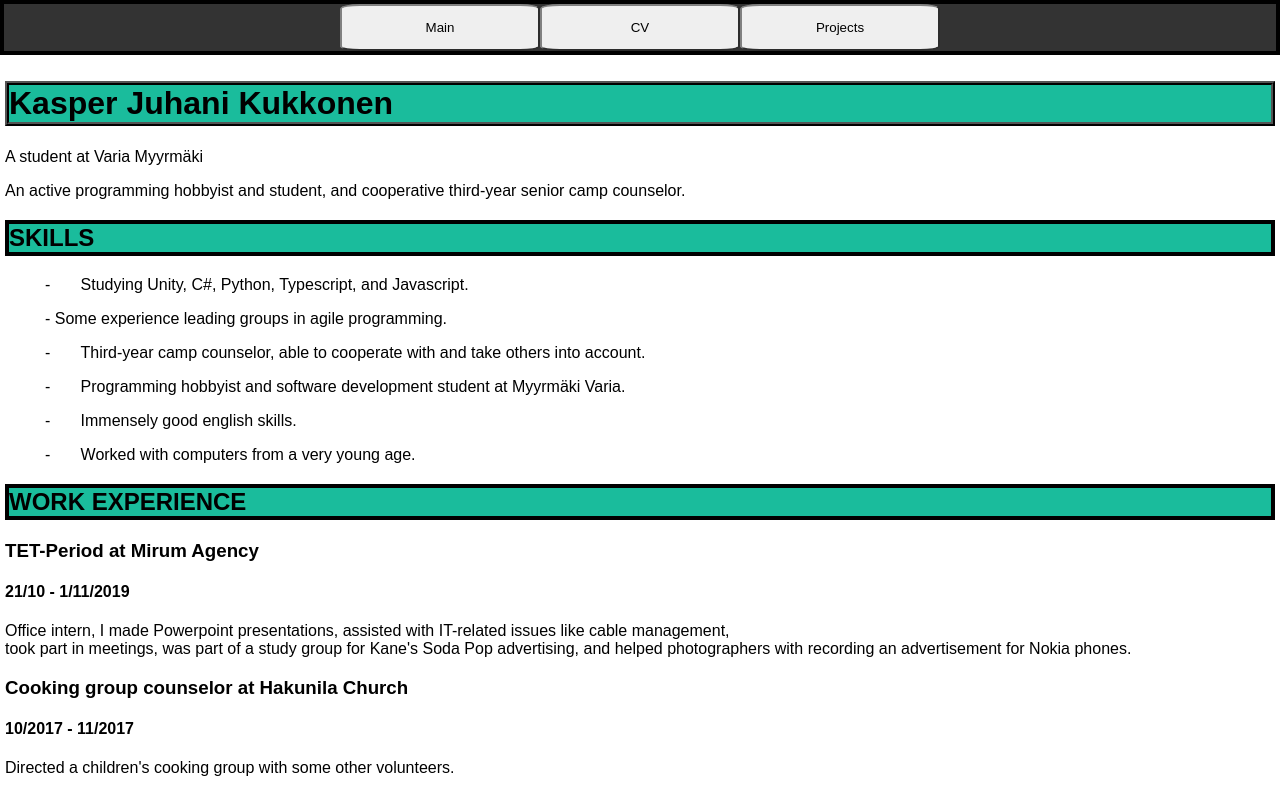
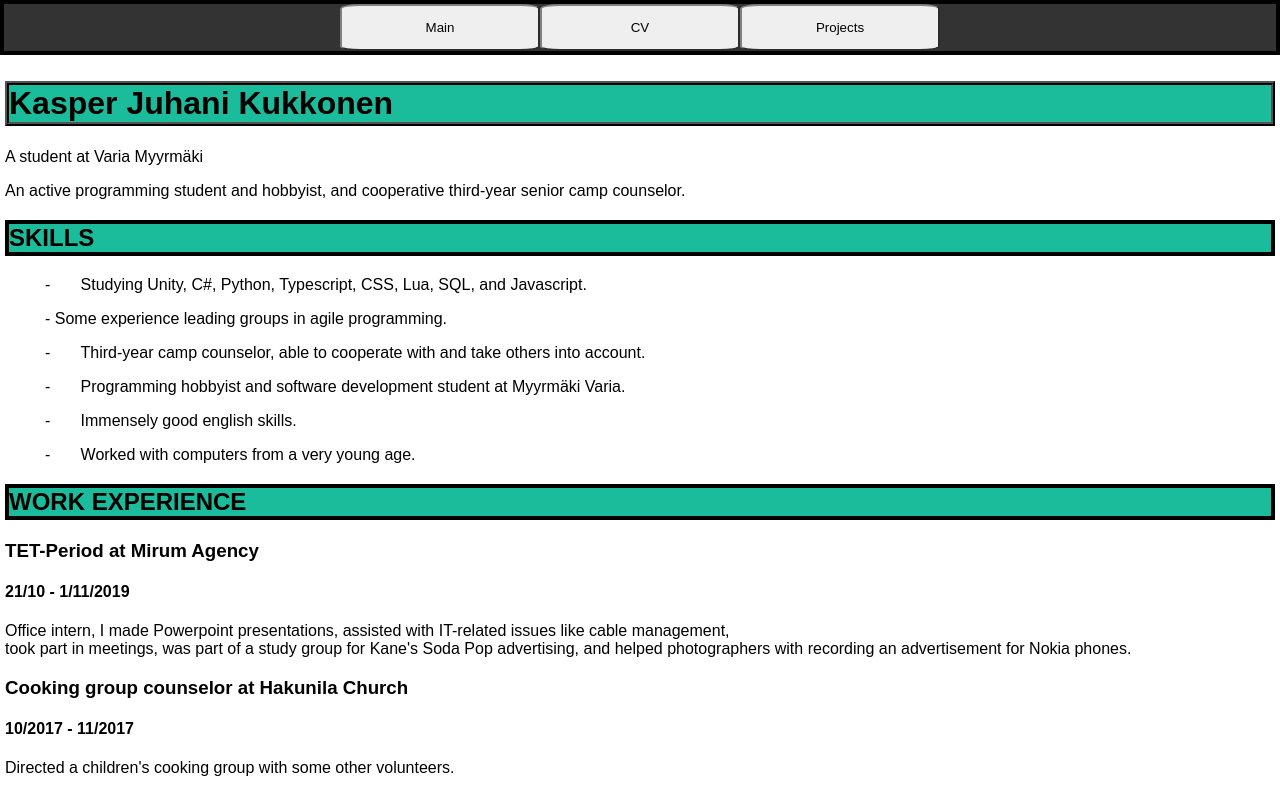
Before and after one commit to shrimptrimp/portfolio-project, a React (Create React App) app: page /cv in a window 1280 px wide. Shown: the top 798 px of the page. Built offline with nearby package versions, Linux system fonts and the light colour scheme.

Commit message:
updated CV

```diff
--- a/src/components/example/CV.tsx
+++ b/src/components/example/CV.tsx
@@ -10,10 +10,10 @@ const CV: React.FC<CVProps> = () => {
       <h1>Kasper Juhani Kukkonen</h1>
 
       <p>A student at Varia Myyrmäki</p>
-      An active programming hobbyist and student, and cooperative third-year senior camp counselor.
+      An active programming student and hobbyist, and cooperative third-year senior camp counselor.
 
       <h2>SKILLS</h2>
-      <ul>-	Studying Unity, C#, Python, Typescript, and Javascript.</ul>
+      <ul>-	Studying Unity, C#, Python, Typescript, CSS, Lua, SQL, and Javascript.</ul>
       <ul>- Some experience leading groups in agile programming.</ul>
       <ul>-	Third-year camp counselor, able to cooperate with and take others into account.</ul>
       <ul>-	Programming hobbyist and software development student at Myyrmäki Varia.</ul>
```
